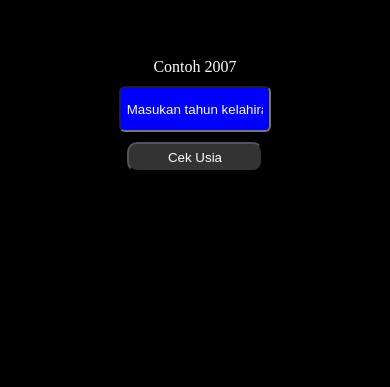
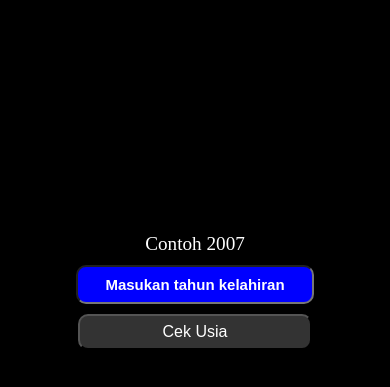
Before and after one commit to cilboy04/hitung-usia, a plain HTML site: page index.html in a window 390 px wide. Shown: the part 149-536 px from the top of the page. Drawn offline with Linux system fonts and the light colour scheme; a web font is replaced by a local one.

Commit message:
Update style.css

```diff
--- a/style.css
+++ b/style.css
@@ -5,6 +5,7 @@ padding: 0px;
 
 
 .text {
+  font-size:2em;
   text-align: center;
   font-family: "Bungee Spice", sans-serif;
   font-weight: 400;
@@ -19,26 +20,31 @@ display: flex;
 justify-content: center;
 align-items: center;
 flex-direction:column;
-padding: 0 auto;
 gap:10px;
-height: 500px;
+height: 100vh;
+width: 100%;
 }
+
 
 #tahunLahir {
 background-color:blue;
-height:30px;
-width:35%;
+height:40px;
+width:40%;
 border-radius: 6px;
 color:white;
-padding: 6px;}
+text-align: center;
+font-size: 16px;
+font-weight: 600;
+}
 
 #btnCheck {
-height:30px;
-width:35%;
+height:45px;
+width:40%;
 background-color:#333333;
 color:white;
-border-radius:10px;
+border-radius:8px;
 cursor: pointer;
+font-size: 16px;
 }
 
 #btnCheck:hover {
@@ -64,8 +70,28 @@ input::-webkit-inner-spin-button {
 -webkit-appearance: none;
 margin:0;}
 
-input [type=number] {
--moz-appearance: textfield;}
 
 label {
 color: white;}
+
+@media only screen and (max-width: 476px) {
+  .text {
+    font-size: 2em;
+  }
+  label {
+    font-size: 1.2em;
+  }
+  #tahunLahir {
+    height: 35px;
+    width: 60%;
+    font-size: 15px;
+    border-radius: 10px;
+  }
+  #btnCheck {
+    height: 36px;
+    width: 60%;
+    font-size: 15px;
+    border-radius: 10px;
+    font-size: medium;
+  }
+}
```
